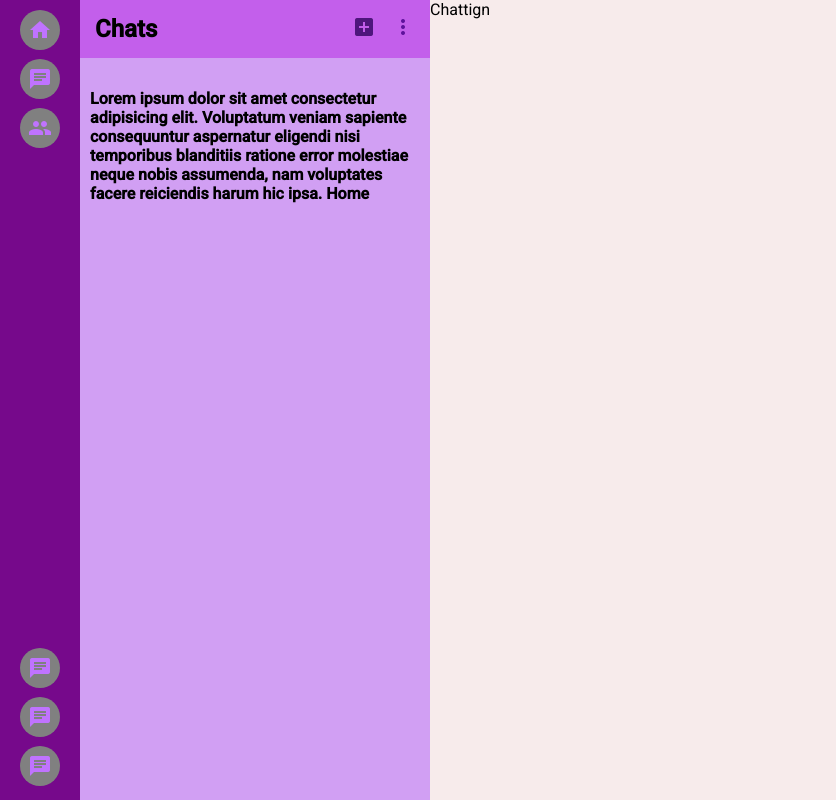
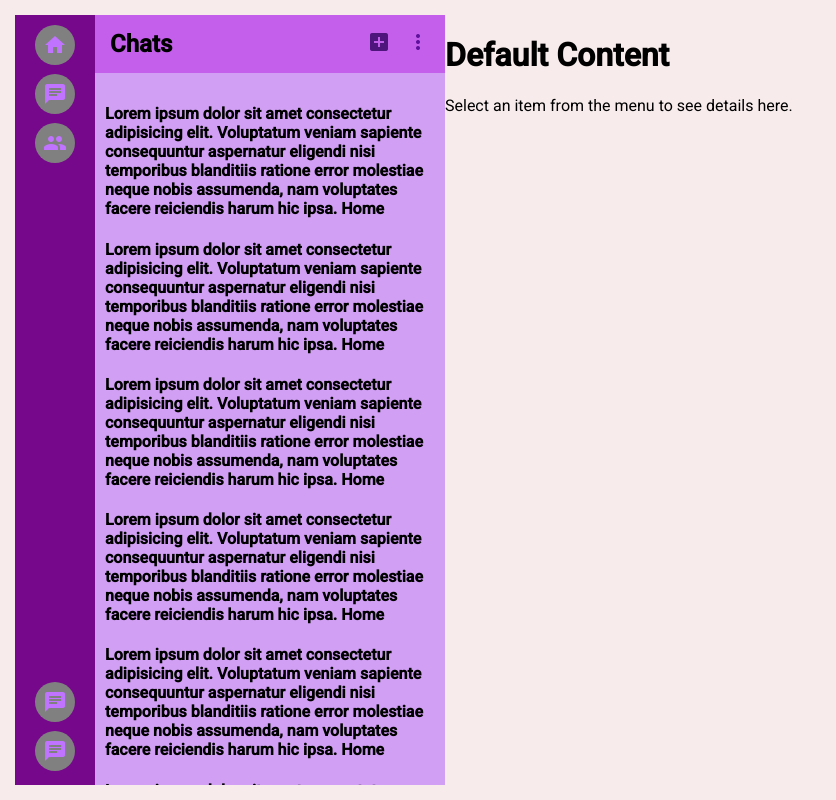
Before and after one commit to abdullahalmasudpersonal/Secretline_Client_Web, an Angular app: page / in a window 1280 px wide. Shown: the whole page, without its empty margins (0-836 px from the left). Built offline with nearby package versions, Linux system fonts and the light colour scheme.

Commit message:
another update ui

```diff
--- a/src/app/app.component.css
+++ b/src/app/app.component.css
@@ -1,23 +1,26 @@
 .container {
   display: flex;
   justify-content: center;
+  height: 100vh;
 }
 .containerDiv {
-  height: 100vh;
+  height: 100%;
   width: 1500px;
   background-color: rgb(247, 235, 235);
   display: flex;
-  overflow: hidden;
+  box-sizing: border-box;
+  padding: 15px;
 }
 
 .mainManu {
   width: 80px;
-  height: 100vh;
+  height: 100%;
   background-color: rgb(118, 9, 139);
   display: flex;
   flex-direction: column;
   justify-content: space-between;
   align-items: center;
+  overflow: auto;
 }
 .mainManu mat-icon {
   padding: 8px;
@@ -26,12 +29,14 @@
   margin-bottom: 5px;
 }
 .sideber {
-  height: 100vh;
   width: 350px;
   background-color: rgb(209, 159, 243);
-  /* overflow: auto; */
+  display: flex;
+  flex-direction: column;
+  height: 100%;
 }
 .sideberTopPart {
+  flex-shrink: 0;
   display: flex;
   align-items: center;
   justify-content: space-between;
@@ -39,9 +44,75 @@
   background-color: rgb(195, 95, 235);
 }
 .sideberChatPart {
-  /* height: 90vh; */
-  height: auto;
+  flex-grow: 1;
+  overflow-y: auto;
+  padding: 10px;
+}
+.chatContent {
+  flex-grow: 1;
+  background-color: rgb(197, 180, 238);
+}
+
+/*
+  flex-grow: 1;
+  overflow-y: auto;
+  padding: 10px;
+*/
+
+/* .container {
+  display: flex;
+  justify-content: center;
+  height: 100vh;
+}
+
+.containerDiv {
+  height: 100%;
+  width: 1500px;
+  background-color: rgb(247, 235, 235);
+  display: flex;
+}
+
+.mainManu {
+  width: 80px;
+  height: 100%;
+  background-color: rgb(118, 9, 139);
+  display: flex;
+  flex-direction: column;
+  justify-content: space-between;
+  align-items: center;
   overflow: auto;
+}
+
+.mainManu mat-icon {
+  padding: 8px;
+  border-radius: 50%;
+  background-color: gray;
+  margin-bottom: 5px;
+}
+
+.sideber {
+  width: 350px;
+  background-color: rgb(209, 159, 243);
+  display: flex;
+  flex-direction: column;
+  height: 100%;
+}
+
+.sideberTopPart {
+  flex-shrink: 0;
+  display: flex;
+  align-items: center;
+  justify-content: space-between;
+  padding: 15px;
+  background-color: rgb(195, 95, 235);
+}
+
+.sideberChatPart {
+  flex-grow: 1;
+  overflow-y: auto;
   padding: 10px;
-  margin-bottom: 100px;
 }
+
+.sideberChatPart h4 {
+  margin: 0;
+} */
--- a/src/app/app.component.html
+++ b/src/app/app.component.html
@@ -10,7 +10,8 @@
       <div style="margin-bottom: 5px;">
         <div><mat-icon style="color: rgb(192, 115, 255);">chat</mat-icon></div>
         <div><mat-icon style="color: rgb(192, 115, 255);">chat</mat-icon></div>
-        <div><mat-icon style="color: rgb(192, 115, 255);">chat</mat-icon></div>
+
+
       </div>
     </div>
 
@@ -23,16 +24,43 @@
           </mat-icon>
         </div>
       </div>
+
       <div class="sideberChatPart" *ngIf="selectedMenu === 'home'" (click)="showDetails('homeDetails')">
         <h4>Lorem ipsum dolor sit amet consectetur adipisicing elit. Voluptatum veniam sapiente consequuntur aspernatur
           eligendi nisi temporibus blanditiis ratione error molestiae neque nobis assumenda, nam voluptates facere
           reiciendis harum hic ipsa. Home</h4>
+        <h4>Lorem ipsum dolor sit amet consectetur adipisicing elit. Voluptatum veniam sapiente consequuntur aspernatur
+          eligendi nisi temporibus blanditiis ratione error molestiae neque nobis assumenda, nam voluptates facere
+          reiciendis harum hic ipsa. Home</h4>
+        <h4>Lorem ipsum dolor sit amet consectetur adipisicing elit. Voluptatum veniam sapiente consequuntur aspernatur
+          eligendi nisi temporibus blanditiis ratione error molestiae neque nobis assumenda, nam voluptates facere
+          reiciendis harum hic ipsa. Home</h4>
+        <h4>Lorem ipsum dolor sit amet consectetur adipisicing elit. Voluptatum veniam sapiente consequuntur aspernatur
+          eligendi nisi temporibus blanditiis ratione error molestiae neque nobis assumenda, nam voluptates facere
+          reiciendis harum hic ipsa. Home</h4>
+        <h4>Lorem ipsum dolor sit amet consectetur adipisicing elit. Voluptatum veniam sapiente consequuntur aspernatur
+          eligendi nisi temporibus blanditiis ratione error molestiae neque nobis assumenda, nam voluptates facere
+          reiciendis harum hic ipsa. Home</h4>
+        <h4>Lorem ipsum dolor sit amet consectetur adipisicing elit. Voluptatum veniam sapiente consequuntur aspernatur
+          eligendi nisi temporibus blanditiis ratione error molestiae neque nobis assumenda, nam voluptates facere
+          reiciendis harum hic ipsa. Home</h4>
+        <h4>Lorem ipsum dolor sit amet consectetur adipisicing elit. Voluptatum veniam sapiente consequuntur aspernatur
+          eligendi nisi temporibus blanditiis ratione error molestiae neque nobis assumenda, nam voluptates facere
+          reiciendis harum hic ipsa. Home</h4>
+        <h4>Lorem ipsum dolor sit amet consectetur adipisicing elit. Voluptatum veniam sapiente consequuntur aspernatur
+          eligendi nisi temporibus blanditiis ratione error molestiae neque nobis assumenda, nam voluptates facere
+          reiciendis harum hic ipsa. Home</h4>
+        <h4>Lorem ipsum dolor sit amet consectetur adipisicing elit. Voluptatum veniam sapiente consequuntur aspernatur
+          eligendi nisi temporibus blanditiis ratione error molestiae neque nobis assumenda, nam voluptates facere
+          reiciendis harum hic ipsa. Home</h4>
       </div>
+
       <div class="sideberChatPart" *ngIf="selectedMenu === 'chat'" (click)="showDetails('chatDetails')">
         <h4>Lorem ipsum dolor sit amet consectetur adipisicing elit. Voluptatum veniam sapiente consequuntur aspernatur
           eligendi nisi temporibus blanditiis ratione error molestiae neque nobis assumenda, nam voluptates facere
           reiciendis harum hic ipsa. Chat </h4>
       </div>
+
       <div class="sideberChatPart" *ngIf="selectedMenu === 'group'" (click)="showDetails('groupDetails')">
         <h4>Lorem ipsum dolor sit amet consectetur adipisicing elit. Voluptatum veniam sapiente consequuntur aspernatur
           eligendi nisi temporibus blanditiis ratione error molestiae neque nobis assumenda, nam voluptates facere
@@ -40,54 +68,60 @@
       </div>
     </div>
 
-    <div>
-      Chattign
+    <!-- Details View -->
+    <div class="chatContent" *ngIf="detailsView">
       <h2>{{ detailsContent.title }}</h2>
       <p>{{ detailsContent.description }}</p>
     </div>
+    <div *ngIf="!detailsView">
+      <h1>Default Content</h1>
+      <p>Select an item from the menu to see details here.</p>
+    </div>
+
   </div>
 </div>
 
-<!--
-<div class="sideberChatPart">
-        <h4>Lorem ipsum dolor sit amet consectetur adipisicing elit. Voluptatum veniam sapiente consequuntur aspernatur
-          eligendi nisi temporibus blanditiis ratione error molestiae neque nobis assumenda, nam voluptates facere
-          reiciendis harum hic ipsa.</h4>
-        <h4>Lorem ipsum dolor sit amet consectetur adipisicing elit. Voluptatum veniam sapiente consequuntur aspernatur
-          eligendi nisi temporibus blanditiis ratione error molestiae neque nobis assumenda, nam voluptates facere
-          reiciendis harum hic ipsa.</h4>
-        <h4>Lorem ipsum dolor sit amet consectetur adipisicing elit. Voluptatum veniam sapiente consequuntur aspernatur
-          eligendi nisi temporibus blanditiis ratione error molestiae neque nobis assumenda, nam voluptates facere
-          reiciendis harum hic ipsa.</h4>
-        <h4>Lorem ipsum dolor sit amet consectetur adipisicing elit. Voluptatum veniam sapiente consequuntur aspernatur
-          eligendi nisi temporibus blanditiis ratione error molestiae neque nobis assumenda, nam voluptates facere
-          reiciendis harum hic ipsa.</h4>
-        <h4>Lorem ipsum dolor sit amet consectetur adipisicing elit. Voluptatum veniam sapiente consequuntur aspernatur
-          eligendi nisi temporibus blanditiis ratione error molestiae neque nobis assumenda, nam voluptates facere
-          reiciendis harum hic ipsa.</h4>
-        <h4>Lorem ipsum dolor sit amet consectetur adipisicing elit. Voluptatum veniam sapiente consequuntur aspernatur
-          eligendi nisi temporibus blanditiis ratione error molestiae neque nobis assumenda, nam voluptates facere
-          reiciendis harum hic ipsa.</h4>
-        <h4>Lorem ipsum dolor sit amet consectetur adipisicing elit. Voluptatum veniam sapiente consequuntur aspernatur
-          eligendi nisi temporibus blanditiis ratione error molestiae neque nobis assumenda, nam voluptates facere
-          reiciendis harum hic ipsa.</h4>
-        <h4>Lorem ipsum dolor sit amet consectetur adipisicing elit. Voluptatum veniam sapiente consequuntur aspernatur
-          eligendi nisi temporibus blanditiis ratione error molestiae neque nobis assumenda, nam voluptates facere
-          reiciendis harum hic ipsa.</h4>
-        <h4>Lorem ipsum dolor sit amet consectetur adipisicing elit. Voluptatum veniam sapiente consequuntur aspernatur
-          eligendi nisi temporibus blanditiis ratione error molestiae neque nobis assumenda, nam voluptates facere
-          reiciendis harum hic ipsa.</h4>
-        <h4>Lorem ipsum dolor sit amet consectetur adipisicing elit. Voluptatum veniam sapiente consequuntur aspernatur
-          eligendi nisi temporibus blanditiis ratione error molestiae neque nobis assumenda, nam voluptates facere
-          reiciendis harum hic ipsa.</h4>
-        <h4>Lorem ipsum dolor sit amet consectetur adipisicing elit. Voluptatum veniam sapiente consequuntur aspernatur
-          eligendi nisi temporibus blanditiis ratione error molestiae neque nobis assumenda, nam voluptates facere
-          reiciendis harum hic ipsa.</h4>
-        <h4>Lorem ipsum dolor sit amet consectetur adipisicing elit. Voluptatum veniam sapiente consequuntur aspernatur
-          eligendi nisi temporibus blanditiis ratione error molestiae neque nobis assumenda, nam voluptates facere
-          reiciendis harum hic ipsa.</h4>
-        <h4>Lorem ipsum dolor sit amet consectetur adipisicing elit. Voluptatum veniam sapiente consequuntur aspernatur
-          eligendi nisi temporibus blanditiis ratione error molestiae neque nobis assumenda, nam voluptates facere
-          reiciendis harum hic ipsa.</h4>
-      </div>
--->
+
+<!-- <div>
+  <h2>{{ detailsContent.title }}</h2>
+  <p>{{ detailsContent.description }}</p>
+</div> -->
+
+<!-- <div class="mainManu">
+  <div style="margin-top: 10px;">
+    <div><mat-icon (click)="selectMenu('home')" style="color: rgb(192, 115, 255);">home</mat-icon></div>
+    <div (click)="selectMenu('chat')"><mat-icon style="color: rgb(192, 115, 255);">chat</mat-icon></div>
+    <div><mat-icon (click)="selectMenu('group')" style="color: rgb(192, 115, 255);">group</mat-icon></div>
+  </div>
+  <div style="margin-bottom: 5px;">
+    <div><mat-icon style="color: rgb(192, 115, 255);">chat</mat-icon></div>
+    <div><mat-icon style="color: rgb(192, 115, 255);">chat</mat-icon></div>
+    <div><mat-icon style="color: rgb(192, 115, 255);">chat</mat-icon></div>
+  </div>
+</div> -->
+
+<!-- <div class="sideber">
+   <div class="sideberTopPart">
+    <h2 style="margin: 0;">Chats</h2>
+    <div>
+      <mat-icon style="color: rgb(78, 22, 124); margin-right: 15px;">add_box</mat-icon>
+      <mat-icon style="color: rgb(94, 17, 156);">more_vert
+      </mat-icon>
+    </div>
+  </div>
+  <div class="sideberChatPart" *ngIf="selectedMenu === 'home'" (click)="showDetails('homeDetails')">
+    <h4>Lorem ipsum dolor sit amet consectetur adipisicing elit. Voluptatum veniam sapiente consequuntur aspernatur
+      eligendi nisi temporibus blanditiis ratione error molestiae neque nobis assumenda, nam voluptates facere
+      reiciendis harum hic ipsa. Home</h4>
+  </div>
+  <div class="sideberChatPart" *ngIf="selectedMenu === 'chat'" (click)="showDetails('chatDetails')">
+    <h4>Lorem ipsum dolor sit amet consectetur adipisicing elit. Voluptatum veniam sapiente consequuntur aspernatur
+      eligendi nisi temporibus blanditiis ratione error molestiae neque nobis assumenda, nam voluptates facere
+      reiciendis harum hic ipsa. Chat </h4>
+  </div>
+  <div class="sideberChatPart" *ngIf="selectedMenu === 'group'" (click)="showDetails('groupDetails')">
+    <h4>Lorem ipsum dolor sit amet consectetur adipisicing elit. Voluptatum veniam sapiente consequuntur aspernatur
+      eligendi nisi temporibus blanditiis ratione error molestiae neque nobis assumenda, nam voluptates facere
+      reiciendis harum hic ipsa. group</h4>
+  </div>
+</div> -->
--- a/src/app/app.component.ts
+++ b/src/app/app.component.ts
@@ -22,7 +22,7 @@ export class AppComponent {
 
   selectMenu(menu: string): void {
     this.selectedMenu = menu;
-    this.detailsView = false; // Hide details when menu changes
+    this.detailsView = true; // Hide details when menu changes
   }
 
   showDetails(detailType: string): void {
--- a/src/styles.css
+++ b/src/styles.css
@@ -1,6 +1,8 @@
+html,
+/* body {
+  height: 100%;
+} */
 body {
   margin: 0;
+  font-family: Roboto, "Helvetica Neue", sans-serif;
 }
-
-html, body { height: 100%; }
-body { margin: 0; font-family: Roboto, "Helvetica Neue", sans-serif; }
```
